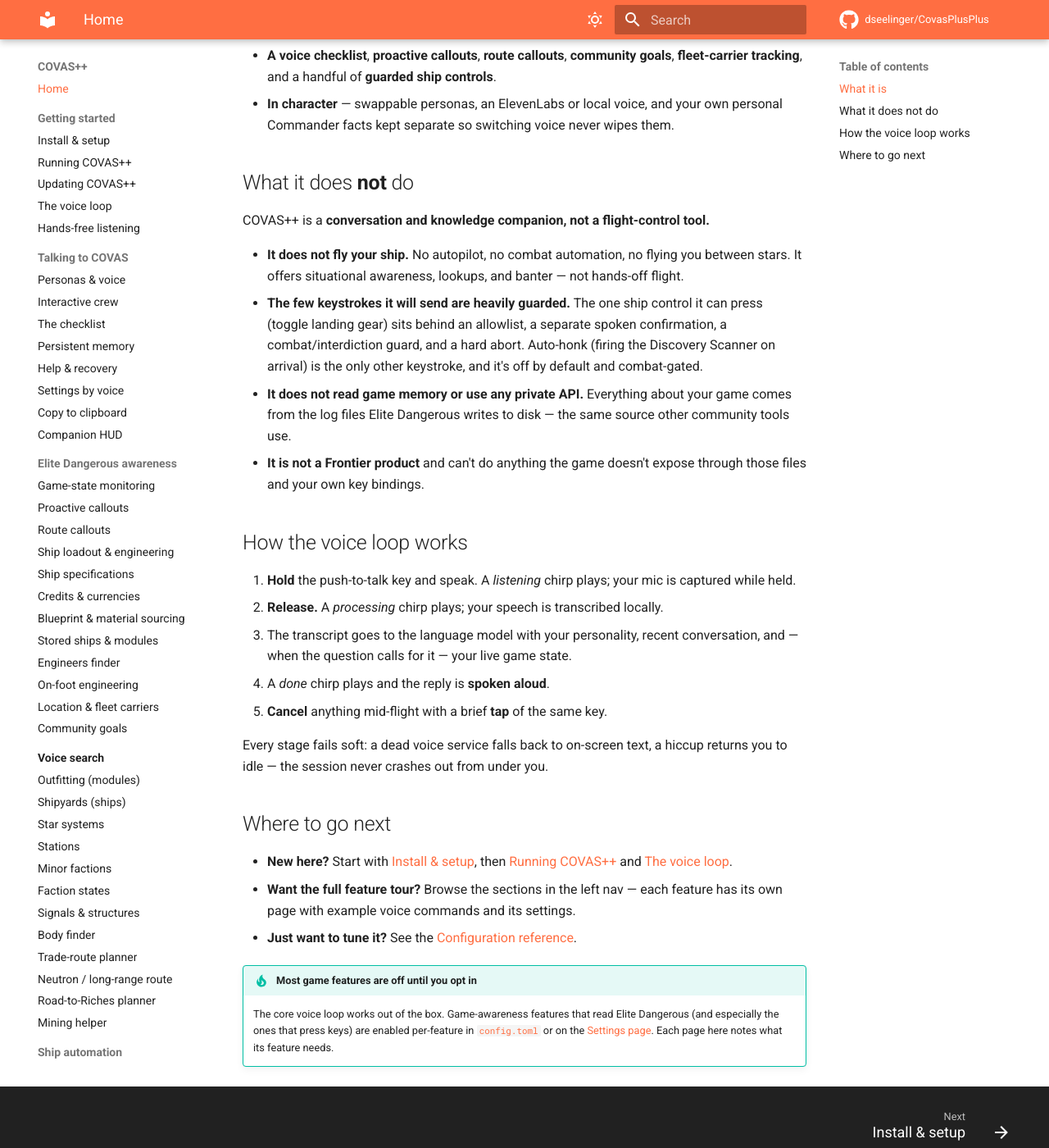
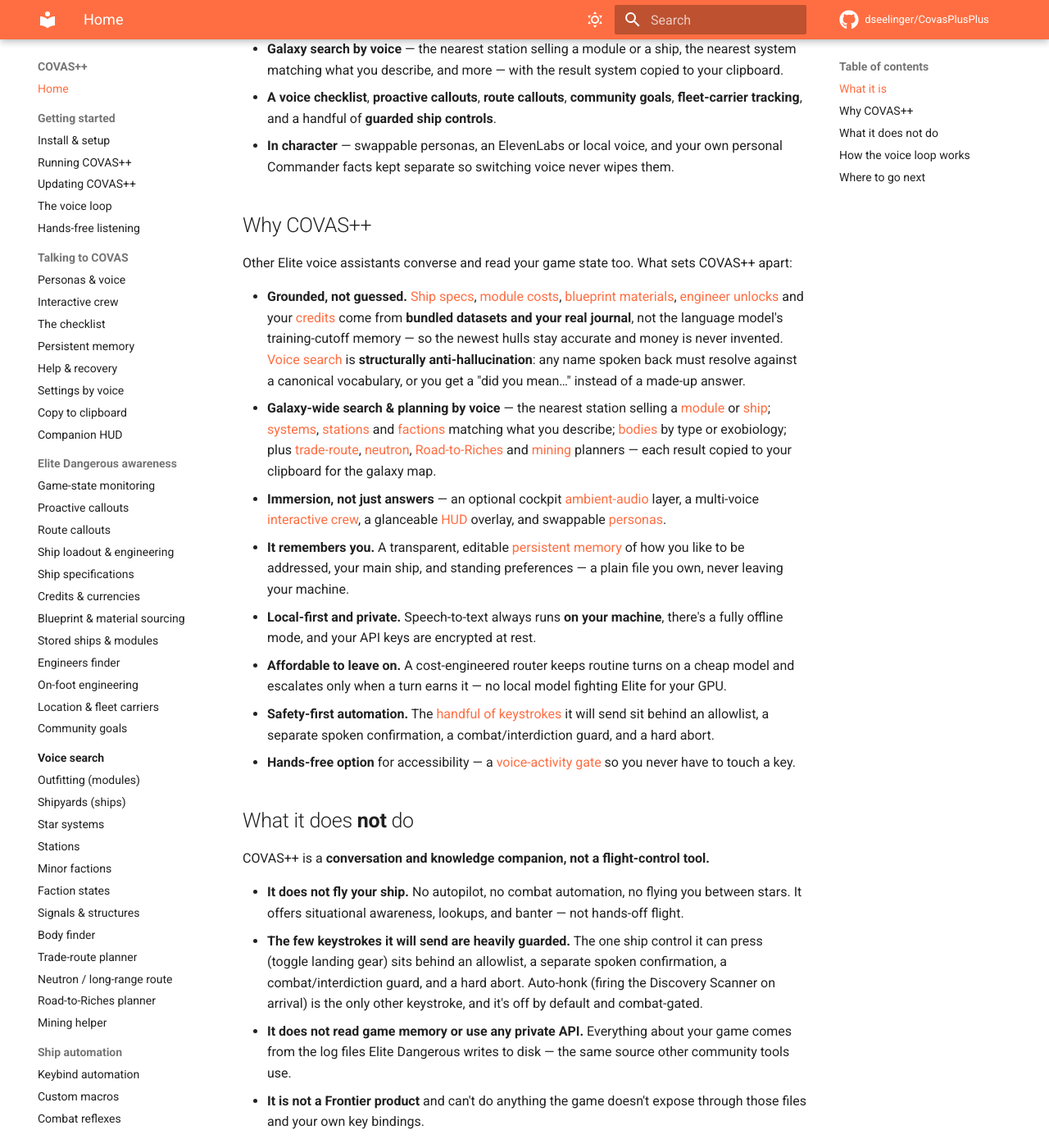
Before and after one commit to dseelinger/CovasPlusPlus, an MkDocs documentation site: the page built from docs/index.md, in a window 1280 px wide and 1400 px high, scrolled down 738 px. Shown: the whole window at 82% size. Built offline with MkDocs 1.6.1 and Material for MkDocs 9.7.7, drawn with Linux system fonts in a browser that asks for light colours; comment, search, counter and statistics services are not loaded; some of the changed text lies outside the part shown.

Commit message:
docs: lead the docs landing page with differentiators
Mirror the README rework on the docs home page: broaden the lead
paragraph beyond the voice loop, and add a "Why COVAS++" section that
frames the differentiators (grounded-not-guessed, galaxy search &
planning, immersion, persistent memory, local-first/private, cost
engineering, safety, hands-free) with links to each feature's page.
Keeps the existing "What it is / does not do" structure.

Co-Authored-By: Claude Opus 4.8 <noreply@anthropic.com>
Claude-Session: https://claude.ai/code/session_01Mx2bituQXcDEmToxDL9oNN

```diff
--- a/docs/index.md
+++ b/docs/index.md
@@ -1,9 +1,11 @@
 # COVAS++
 
 **A local voice AI companion for [Elite Dangerous](https://www.elitedangerous.com/), for Windows.**
-Hold a key, talk, and get a spoken reply in character. COVAS++ converses, watches your
-game state, tracks a checklist, runs galaxy-wide searches by voice, presses the odd ship
-control on request, and can look things up on the web — all through one push-to-talk loop.
+Hold a key, talk, and get a spoken reply in character. Because COVAS++ reads the same journal
+Elite writes to disk, its answers are **grounded in your actual game, not guessed**. It searches
+the whole galaxy by voice, plans routes, tracks your engineering materials, tracks a checklist,
+remembers what matters to you, layers in an optional cockpit soundscape, and presses the odd ship
+control on request — all through one push-to-talk loop.
 
 !!! info "Unofficial, fan-made"
     Elite Dangerous is a trademark of Frontier Developments plc. COVAS++ is not
@@ -27,6 +29,39 @@ guesses.
   **fleet-carrier tracking**, and a handful of **guarded ship controls**.
 - **In character** — swappable personas, an ElevenLabs or local voice, and your own personal
   Commander facts kept separate so switching voice never wipes them.
+
+## Why COVAS++
+
+Other Elite voice assistants converse and read your game state too. What sets COVAS++ apart:
+
+- **Grounded, not guessed.** [Ship specs](elite/ship-specs.md), [module costs](search/outfitting.md),
+  [blueprint materials](elite/blueprints.md), [engineer unlocks](elite/engineers.md) and your
+  [credits](elite/currency-behavior.md) come from **bundled datasets and your real journal**, not the
+  language model's training-cutoff memory — so the newest hulls stay accurate and money is never
+  invented. [Voice search](search/index.md) is **structurally anti-hallucination**: any name spoken
+  back must resolve against a canonical vocabulary, or you get a "did you mean…" instead of a made-up
+  answer.
+- **Galaxy-wide search & planning by voice** — the nearest station selling a
+  [module](search/outfitting.md) or [ship](search/shipyards.md);
+  [systems](search/star-systems.md), [stations](search/stations.md) and
+  [factions](search/minor-factions.md) matching what you describe; [bodies](search/bodies.md) by type
+  or exobiology; plus [trade-route](search/trade-routes.md), [neutron](search/neutron-route.md),
+  [Road-to-Riches](search/road-to-riches.md) and [mining](search/mining.md) planners — each result
+  copied to your clipboard for the galaxy map.
+- **Immersion, not just answers** — an optional cockpit [ambient-audio](audio/ambient-audio.md)
+  layer, a multi-voice [interactive crew](using/crew.md), a glanceable [HUD](using/hud.md) overlay,
+  and swappable [personas](using/personas-voice.md).
+- **It remembers you.** A transparent, editable [persistent memory](using/memory.md) of how you like
+  to be addressed, your main ship, and standing preferences — a plain file you own, never leaving your
+  machine.
+- **Local-first and private.** Speech-to-text always runs **on your machine**, there's a fully
+  offline mode, and your API keys are encrypted at rest.
+- **Affordable to leave on.** A cost-engineered router keeps routine turns on a cheap model and
+  escalates only when a turn earns it — no local model fighting Elite for your GPU.
+- **Safety-first automation.** The [handful of keystrokes](automation/keybinds.md) it will send sit
+  behind an allowlist, a separate spoken confirmation, a combat/interdiction guard, and a hard abort.
+- **Hands-free option** for accessibility — a [voice-activity gate](getting-started/hands-free.md) so
+  you never have to touch a key.
 
 ## What it does **not** do
 
```
